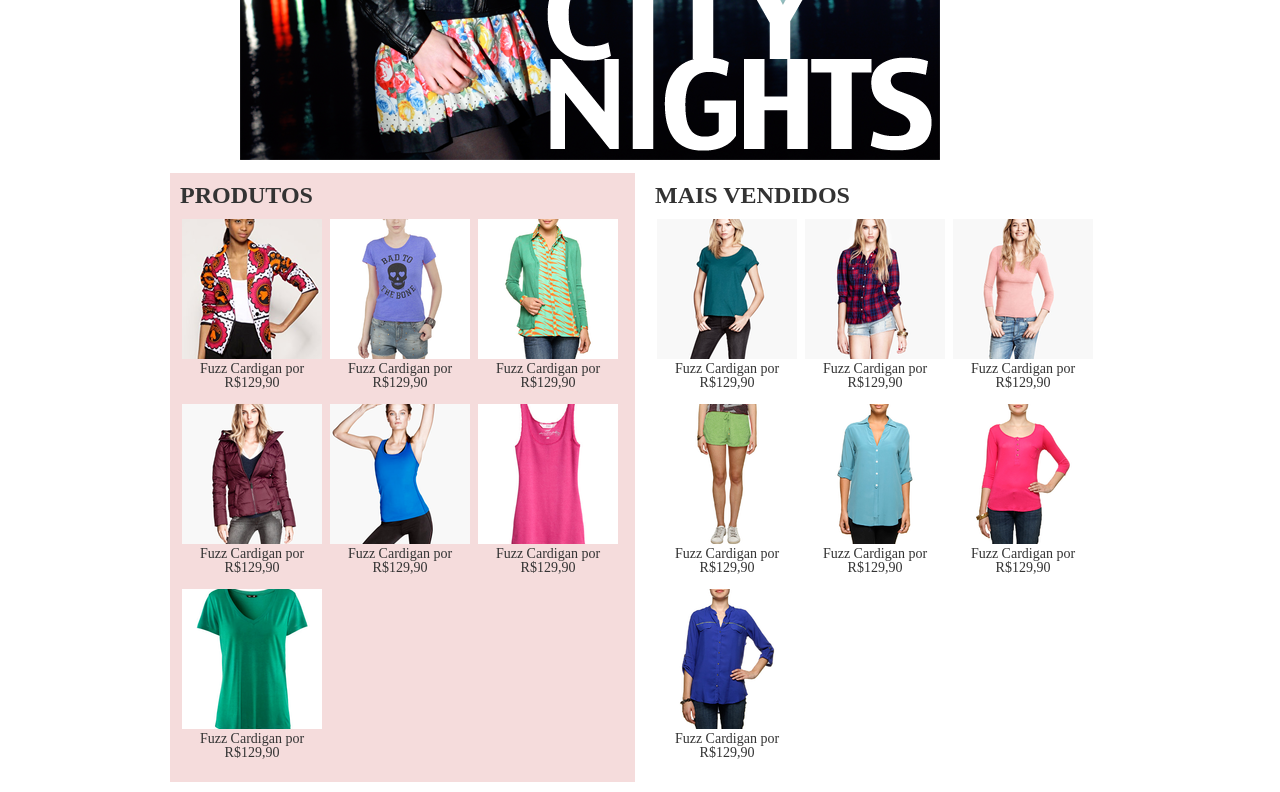
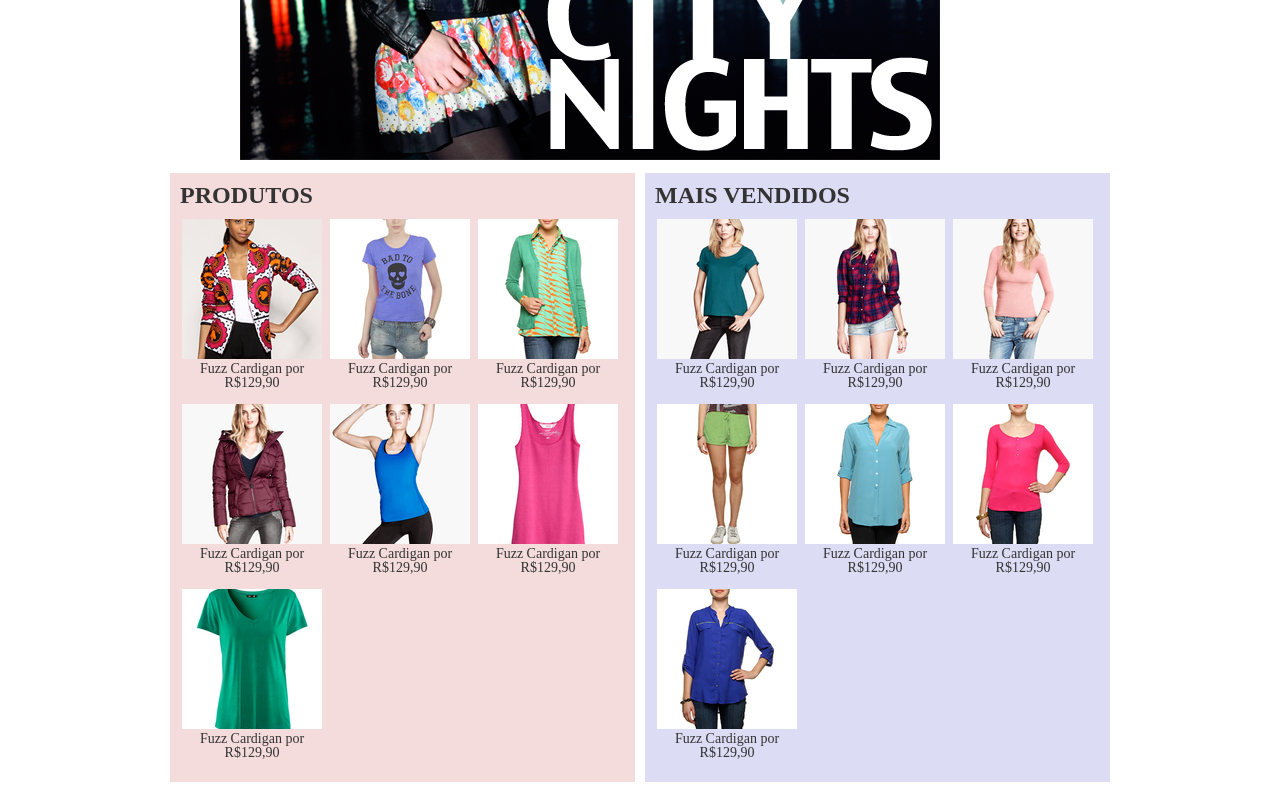
Before and after one commit to letticiaAndrade/Mirror-Fashion, a plain HTML site: page mirrorfashion/index.html in a window 1280 px wide. Shown: the part 408-1200 px from the top of the page. Drawn offline with Linux system fonts and the light colour scheme.

Commit message:
adicionando background-color em mais-vendidos

```diff
--- a/mirrorfashion/css/estilos.css
+++ b/mirrorfashion/css/estilos.css
@@ -83,6 +83,7 @@ header {
 }
 .mais-vendidos {
     float: right;
+    background-color: #dcdcf5;
 }
 .painel li {
     display: inline-block;
```
